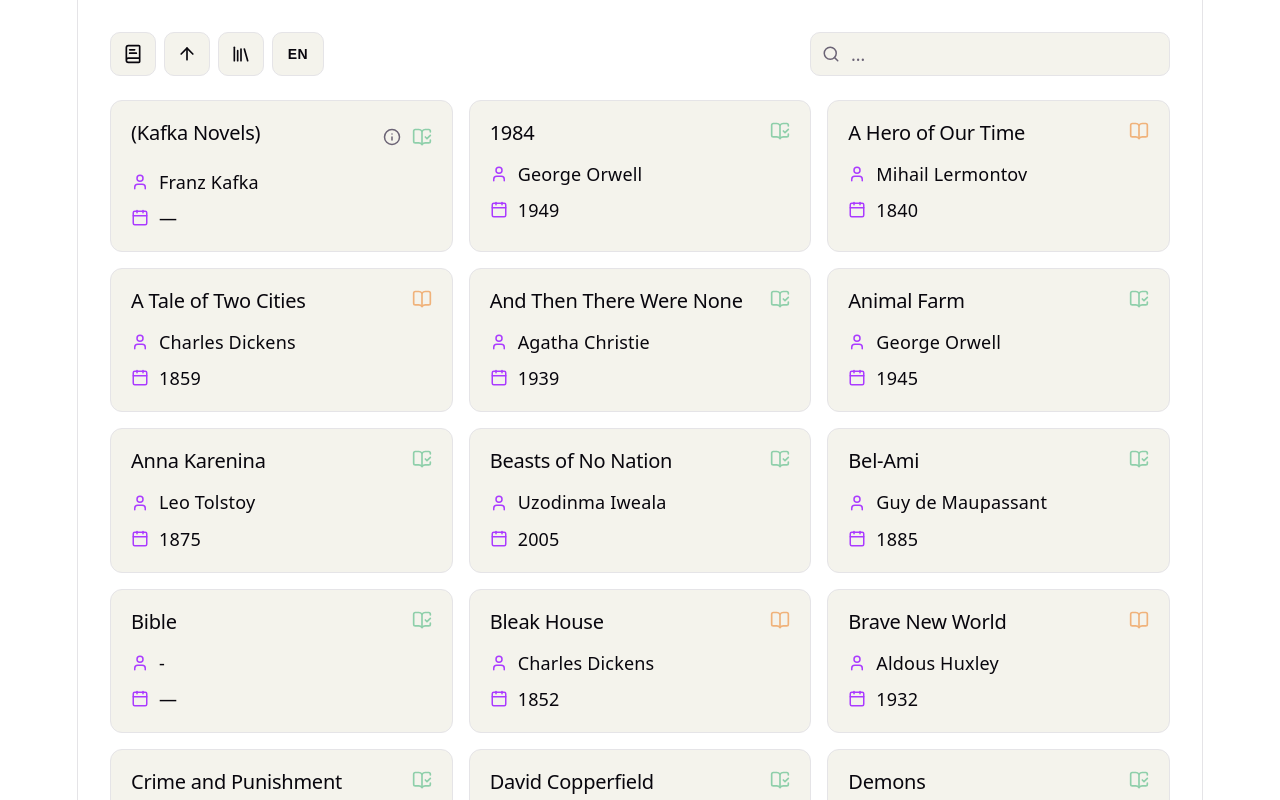
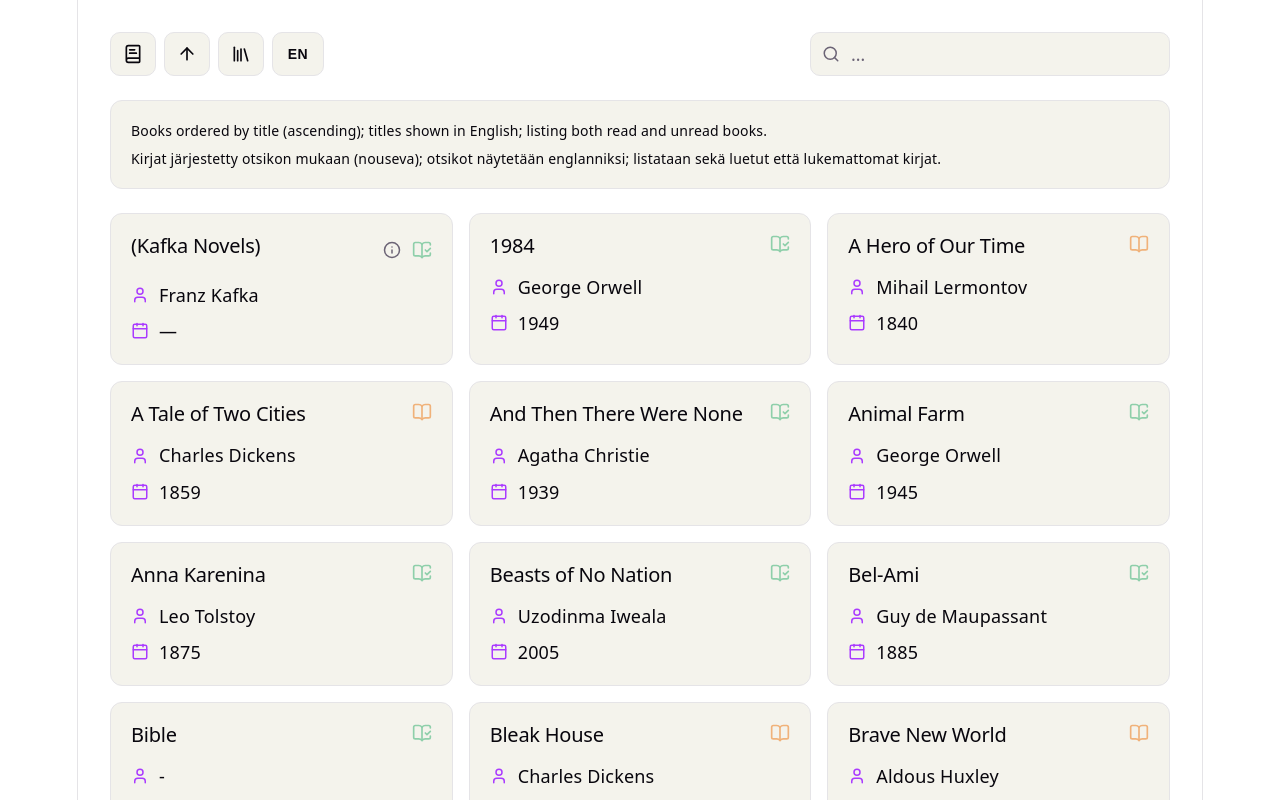
Before and after one commit to joonarafael/bookshelf, a React (Vite) app: page / in a window 1280 px wide. Shown: the top 800 px of the page. Built offline with nearby package versions, Linux system fonts and the light colour scheme.

Commit message:
init status bar

```diff
--- a/src/app.css
+++ b/src/app.css
@@ -97,10 +97,30 @@
     display: block;
 }
 
+.bookshelf__status-bar {
+    display: flex;
+    flex-direction: column;
+    align-items: flex-start;
+    gap: 8px;
+    width: 100%;
+    padding: 20px;
+    border: 1px solid var(--border);
+    border-radius: 12px;
+    background: var(--code-bg);
+    box-sizing: border-box;
+}
+
+.bookshelf__status-bar-line {
+    margin: 0;
+    color: var(--text-h);
+    font-size: 14px;
+    line-height: 1.4;
+}
+
 .bookshelf__list {
     list-style: none;
     margin: 0;
-    padding: 0;
+    padding: 0 0 128px;
     display: grid;
     grid-template-columns: repeat(auto-fill, minmax(280px, 1fr));
     gap: 16px;
--- a/src/app.tsx
+++ b/src/app.tsx
@@ -2,6 +2,7 @@ import { useMemo, useState } from 'react';
 import type { ReactElement } from 'react';
 import { BOOKS } from './books';
 import { BookList } from './components/book-list';
+import { BookshelfStatusBar } from './components/bookshelf-status-bar';
 import { SearchBar } from './components/search-bar';
 import { SortControls } from './components/sort-controls';
 import { filterBooksBySearch } from './filter-books-by-search';
@@ -59,6 +60,13 @@ export const App = (): ReactElement => {
                 />
             </header>
 
+            <BookshelfStatusBar
+                direction={sortDirection}
+                field={sortField}
+                readFilter={readFilter}
+                titleLanguage={titleLanguage}
+            />
+
             <BookList
                 books={books}
                 titleLanguage={titleLanguage}
--- /dev/null
+++ b/src/components/bookshelf-status-bar.tsx
@@ -0,0 +1,96 @@
+import type { ReactElement } from 'react';
+import type { ReadFilter, SortDirection, SortField, TitleLanguage } from '../sort-types';
+
+interface BookshelfStatusBarProps {
+    direction: SortDirection;
+    field: SortField;
+    readFilter: ReadFilter;
+    titleLanguage: TitleLanguage;
+}
+
+const SORT_FIELD_LABELS: Record<TitleLanguage, Record<SortField, string>> = {
+    en: {
+        author: 'author',
+        published: 'publish year',
+        title: 'title',
+    },
+    fi: {
+        author: 'tekijän',
+        published: 'julkaisuvuoden',
+        title: 'otsikon',
+    },
+};
+
+const DIRECTION_LABELS: Record<TitleLanguage, Record<SortDirection, string>> = {
+    en: {
+        asc: 'ascending',
+        desc: 'descending',
+    },
+    fi: {
+        asc: 'nouseva',
+        desc: 'laskeva',
+    },
+};
+
+const TITLE_LANGUAGE_LABELS: Record<TitleLanguage, Record<TitleLanguage, string>> = {
+    en: {
+        en: 'English',
+        fi: 'Finnish',
+    },
+    fi: {
+        en: 'englanniksi',
+        fi: 'suomeksi',
+    },
+};
+
+const READ_FILTER_LABELS: Record<TitleLanguage, Record<ReadFilter, string>> = {
+    en: {
+        all: 'both read and unread',
+        read: 'read only',
+        unread: 'unread only',
+    },
+    fi: {
+        all: 'sekä luetut että lukemattomat',
+        read: 'vain luetut',
+        unread: 'vain lukemattomat',
+    },
+};
+
+const STATUS_TEMPLATES: Record<TitleLanguage, string> = {
+    en: 'Books ordered by {sortField} ({direction}); titles shown in {titleLanguage}; listing {readFilter} books.',
+    fi: 'Kirjat järjestetty {sortField} mukaan ({direction}); otsikot näytetään {titleLanguage}; listataan {readFilter} kirjat.',
+};
+
+const buildStatusText = (
+    language: TitleLanguage,
+    field: SortField,
+    direction: SortDirection,
+    titleLanguage: TitleLanguage,
+    readFilter: ReadFilter,
+): string =>
+    STATUS_TEMPLATES[language]
+        .replace('{sortField}', SORT_FIELD_LABELS[language][field])
+        .replace('{direction}', DIRECTION_LABELS[language][direction])
+        .replace('{titleLanguage}', TITLE_LANGUAGE_LABELS[language][titleLanguage])
+        .replace('{readFilter}', READ_FILTER_LABELS[language][readFilter]);
+
+export const BookshelfStatusBar = ({
+    direction,
+    field,
+    readFilter,
+    titleLanguage,
+}: BookshelfStatusBarProps): ReactElement => {
+    const englishStatus = buildStatusText('en', field, direction, titleLanguage, readFilter);
+    const finnishStatus = buildStatusText('fi', field, direction, titleLanguage, readFilter);
+
+    return (
+        <div
+            className='bookshelf__status-bar'
+            role='status'
+            aria-live='polite'
+        >
+            <p className='bookshelf__status-bar-line'>{englishStatus}</p>
+            <p className='bookshelf__status-bar-line'>{finnishStatus}</p>
+        </div>
+    );
+};
```
